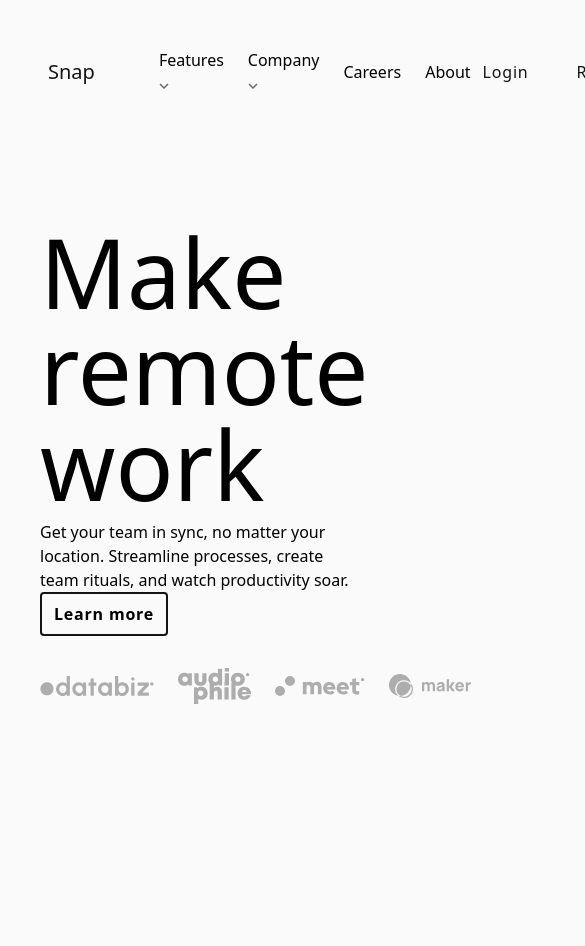
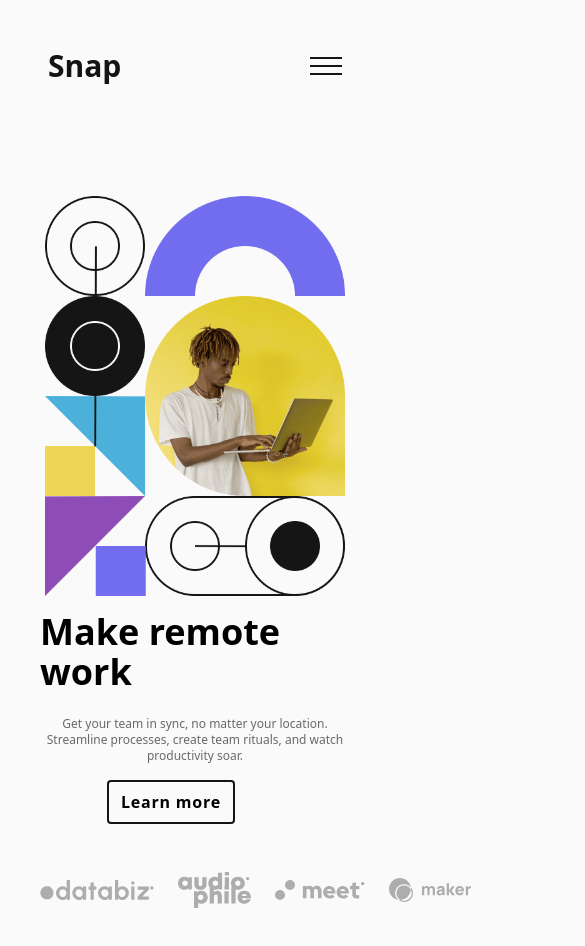
Before and after one commit to Sberrich/Frontendmentor-challenges, a website: page section-with-dropdown/public/index.html in a window 390 px wide. Shown: the top 946 px of the page, 585 px wide, since content can reach past the window. Before the commit the page ends 844 px from the top, so only its background shows below. Drawn offline with Linux system fonts and the light colour scheme; a web font is replaced by a local one.

Commit message:
fix responsive

```diff
--- a/section-with-dropdown/public/index.html
+++ b/section-with-dropdown/public/index.html
@@ -14,14 +14,14 @@
     <div class=" flex flex-col justify-center">
       <!--Content wrapper-->
 
-      <nav class="flex items-center justify-between p-4 relative">
+      <nav class=" flex items-center justify-between p-4 relative">
         <div class="flex items-center justify-between gap-4 ">
+          <div class="mr-12">
+            <a href="#" class="text-AlmostBlack font-extrabold text-3xl ">Snap</a>
+          </div>
 
-          <h1 class="text-xl font-extrabold mr-12">
-            <a href="#" class="text-AlmostBlack">Snap</a>
-          </h1>
-          <ul class="flex items-center justify-between gap-6">
 
+          <ul class="hidden md:flex items-center justify-between gap-6">
             <li class="relative" id="btnFeatures">
               <span class="cursor-pointer">
                 Features
@@ -29,12 +29,10 @@
               <svg class="inline-block" width="10" height="6" xmlns="http://www.w3.org/2000/svg">
                 <path stroke="#686868" stroke-width="1.5" fill="none" d="m1 1 4 4 4-4" />
               </svg>
-
               <!-- Dropdown Menu for Features -->
-
-
               <ul
-                class="bg-almostwhite w-44 rounded shadow-md p-3 absolute mt-2 mr-28  group-hover:block hidden flex  flex-col items-start" id="Features">
+                class="bg-almostwhite w-44 rounded shadow-md p-3 absolute mt-2   group-hover:block hidden flex  flex-col items-start mr-12"
+                id="Features">
                 <li class="flex items-center justify-between gap-6">
                   <svg class="inline-block" width="14" height="16" xmlns="http://www.w3.org/2000/svg">
                     <path
@@ -66,16 +64,14 @@
                   <span>Planning</span>
                 </li>
               </ul>
-
-
             </li>
             <li class="relative" id="btnCompany"><span class="cursor-pointer">Company </span>
               <svg class="inline-block" width="10" height="6" xmlns="http://www.w3.org/2000/svg">
                 <path stroke="#686868" stroke-width="1.5" fill="none" d="m1 1 4 4 4-4" />
               </svg>
-
               <ul
-              class="bg-almostwhite text-MediumGray w-44 rounded shadow-md p-3 absolute mt-2 mr-10  group-hover:block hidden flex flex-col items-start" id="Company">
+                class="bg-almostwhite text-MediumGray w-44 rounded shadow-md p-3 absolute mt-2 mr-10  group-hover:block hidden flex flex-col items-start"
+                id="Company">
                 <li class="flex items-center justify-between gap-6 cursor-pointer">
                   <span>History</span>
                 </li>
@@ -86,53 +82,50 @@
 
                   <span>Blog</span>
                 </li>
-
               </ul>
             </li>
             <li>Careers</li>
             <li>About</li>
           </ul>
         </div>
-        <div class="flex items-center justify-between gap-6">
+        <div class=" hidden md:flex items-center justify-between gap-6">
           <a href="#"
             class="btn text-AlmostBlack  hover:border-MediumGray md:border-2  border-almostwhite  transtion ease-out duration-500">Login</a>
           <a href="#"
             class="btn text-AlmostBlack  hover:border-MediumGray md:border-2 border-almostwhite   transtion ease-out duration-100">Register</a>
         </div>
+
+        <div class=" cursor-pointer md:hidden" id="burger">
+          <svg width="32" height="18" xmlns="http://www.w3.org/2000/svg">
+            <g fill="#151515" fill-rule="evenodd">
+              <path d="M0 0h32v2H0zM0 8h32v2H0zM0 16h32v2H0z" />
+            </g>
+          </svg>
+        </div>
       </nav>
       <!--end nav-->
-      <section class="h-auto mx-2 my-24 flex justify-around">
-
-        <div class="flex flex-col items-start justify-between">
-
-          <h1 class="mt-4 text-8xl">Make <br>remote work</h1>
-
-          <p class="w-80 pt-2">Get your team in sync, no matter your location. Streamline processes,
+      <section class="h-auto mx-2 my-24 md:flex md:flex-row-reverse  items-center flex-col-reverse justify-around">
+        <div class="flex justify-center">
+          <img class="md:w-[400px] w-[300px]" src="../images/image-hero-desktop.png" alt="">
+        </div>
+        <div class="flex flex-col md:items-start items-center justify-center md:justify-between gap-4">
+          <h1 class="mt-4 md:text-8xl text-4xl font-bold">Make remote work</h1>
+          <p class="w-80 pt-2 text-MediumGray text-center md:text-start text-xs">Get your team in sync, no matter your
+            location. Streamline processes,
             create team rituals, and watch productivity soar.</p>
-
           <button class=" mr-12 font-bold btn hover:text-almostwhite hover:bg-AlmostBlack border-2 border-AlmostBlack">
             Learn more
           </button>
-
           <div class="mt-8 flex items-center justify-between gap-6">
             <img src="../images/client-databiz.svg" alt="">
             <img src="../images/client-audiophile.svg" alt="">
             <img src="../images/client-meet.svg" alt="">
             <img src="../images/client-maker.svg" alt="">
-
           </div>
-
         </div>
-
-        <div class="w-[400px]">
-
-          <img class="" src="../images/image-hero-desktop.png" alt="">
-
-        </div>
-
-
       </section>
     </div>
 </body>
 <script src="./index.js"></script>
+
 </html>
```
Also changed, not shown: section-with-dropdown/public/output.css, 2 other files. Lines whose indentation alone changed are shown as unchanged.
